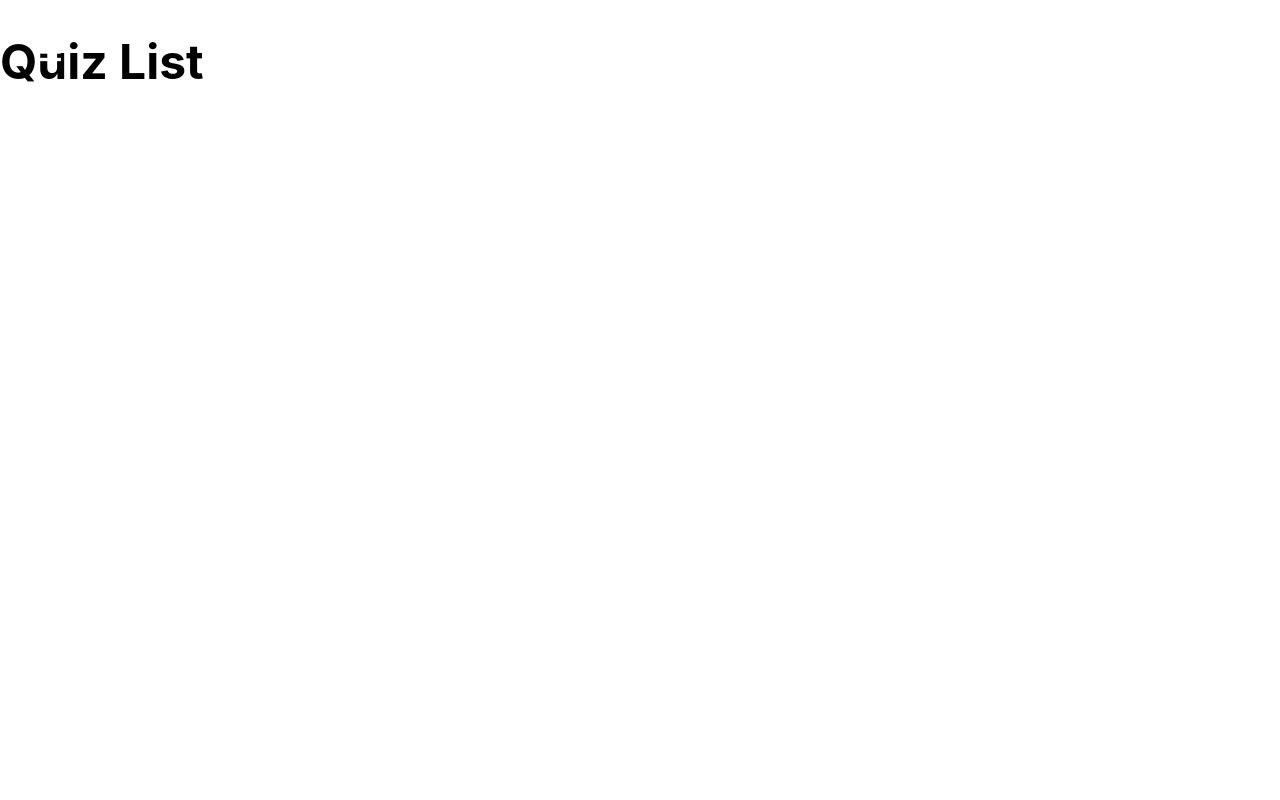
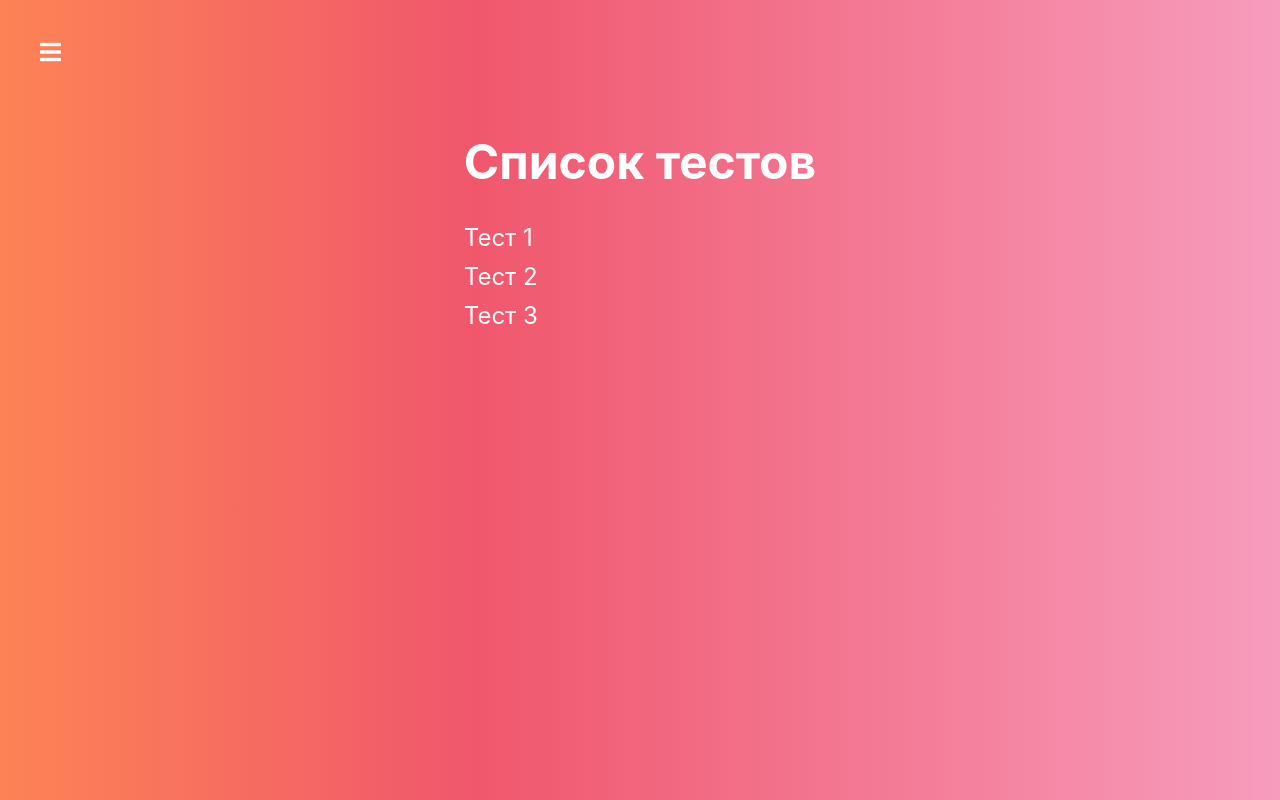
Before and after one commit to Kraggi/React-Quiz, a React (Create React App) app: page / in a window 1280 px wide. Built offline with nearby package versions, Linux system fonts and the light colour scheme.

Commit message:
added quiz list routing for every quiz

```diff
--- a/src/containers/Quiz/Quiz.jsx
+++ b/src/containers/Quiz/Quiz.jsx
@@ -34,7 +34,9 @@
       },
     ],
   };
-
+  componentDidMount() {
+    console.log('Quiz id = ', this.props.match.params.id);
+  }
   onAnswerClickHandler = answerId => {
     if (this.state.answerState) {
       const key = Object.keys(this.state.answerState)[0];
--- a/src/containers/QuizList/QuizList.jsx
+++ b/src/containers/QuizList/QuizList.jsx
@@ -1,10 +1,26 @@
 import React, { Component } from 'react';
+import classes from './QuizList.module.scss';
+import { NavLink } from 'react-router-dom';
 
 export default class QuizList extends Component {
+  renderQuizes = () => {
+    return [1, 2, 3].map((quiz, index) => {
+      return (
+        <li key={index}>
+          <NavLink to={'/quiz' + quiz}>Тест {quiz}</NavLink>
+        </li>
+      );
+    });
+  };
+
   render() {
     return (
-      <div>
-        <h1>Quiz List</h1>
+      <div className={classes.QuizList}>
+        <div>
+          <h1>Список тестов</h1>
+
+          <ul>{this.renderQuizes()}</ul>
+        </div>
       </div>
     );
   }
--- /dev/null
+++ b/src/containers/QuizList/QuizList.module.scss
@@ -0,0 +1,30 @@
+.QuizList {
+  display: flex;
+  justify-content: center;
+  padding-top: 100px;
+  flex-grow: 1;
+  width: 100%;
+  background: linear-gradient(90deg, #fd8355 0%, #f0576c 37%, #f79cbd 100%);
+
+  h1 {
+    color: white;
+  }
+  ul {
+    list-style: none;
+    margin: 0;
+    padding: 0;
+
+    li {
+      margin-bottom: 10px;
+
+      a {
+        text-decoration: none;
+        color: white;
+
+        &:hover {
+          color: #363f54;
+        }
+      }
+    }
+  }
+}
```
